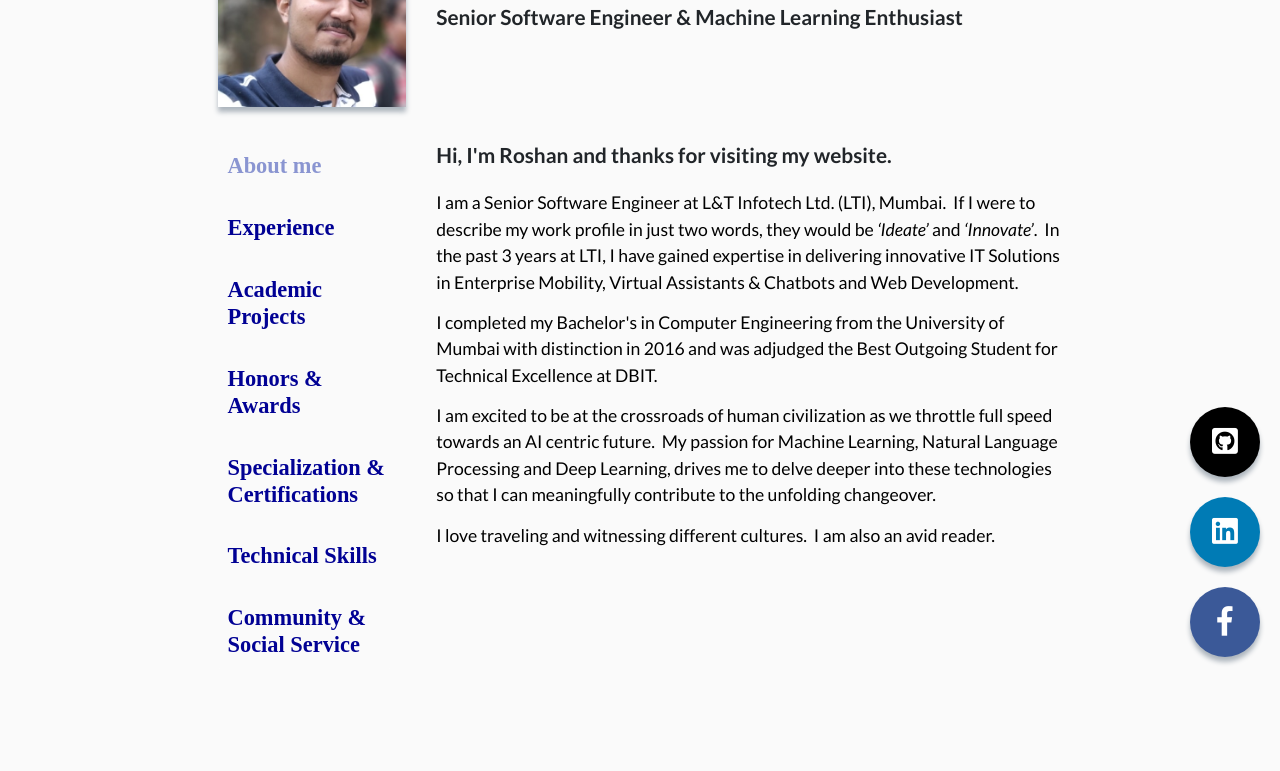
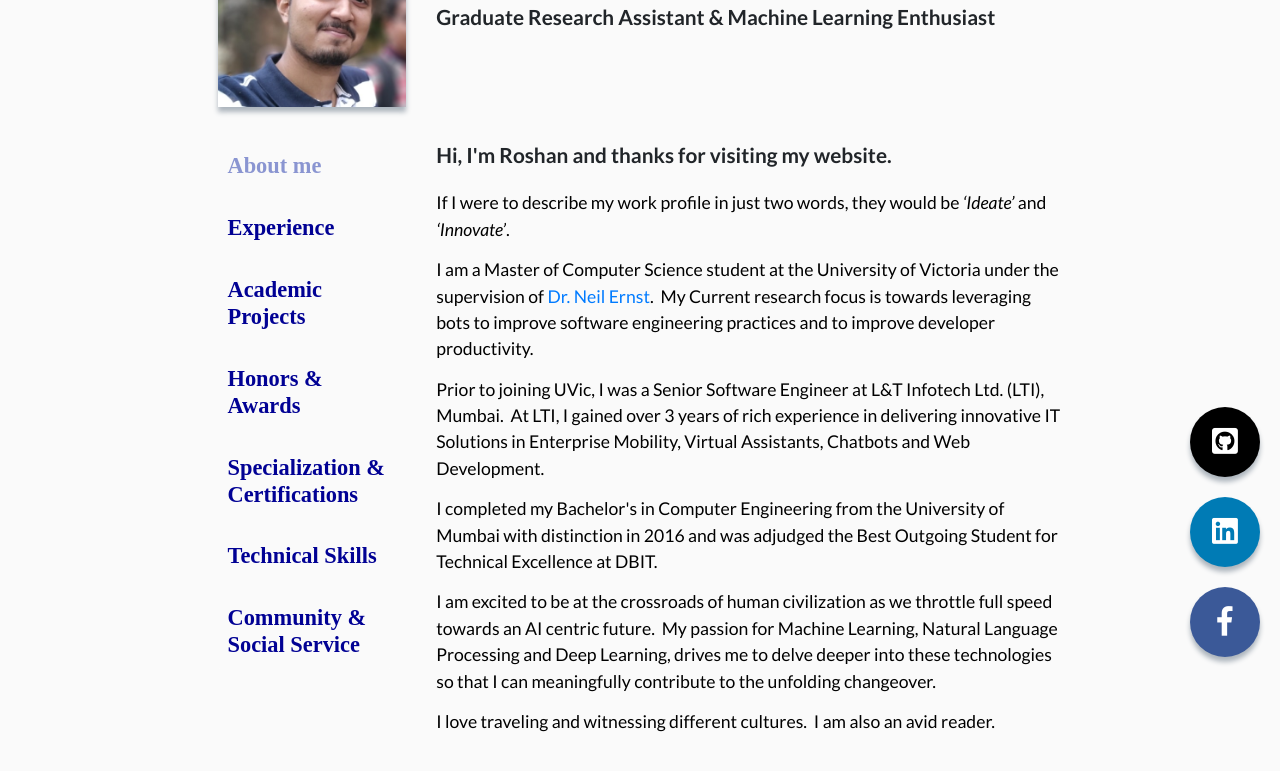
Before and after one commit to roshanlas/roshanlas.github.io, a website: page index.html in a window 1280 px wide. Shown: the part 103-874 px from the top of the page. Drawn offline with Linux system fonts and the light colour scheme.

Commit message:
Update About Me

```diff
--- a/index.html
+++ b/index.html
@@ -49,7 +49,7 @@
 				<div class="col-md-9 header-content content content-active">
 					<h1 class="name-header">Roshan Neil Lasrado</h1>
 					<div class="features-icons-item mx-auto mb-5 mb-lg-0 mb-lg-3">
-						<h3 id="desc1">Senior Software Engineer &amp; Machine Learning Enthusiast</h3>
+						<h3 id="desc1">Graduate Research Assistant &amp; Machine Learning Enthusiast</h3>
 						<h3 id="desc2">Backpacker, Explorer &amp; Bibliophile</h3>
 					</div>
 
@@ -82,11 +82,17 @@
 					<div class="features-icons-item mx-auto mb-5 mb-lg-0 mb-lg-3">
 						<h3>Hi, I'm Roshan and thanks for visiting my website.</h3> <br>
 						<p class="text-content lead mb-0">
-							I am a Senior Software Engineer at L&T Infotech Ltd. (LTI), Mumbai.&nbsp;&nbsp;If I were to describe my work profile in
-							just two
-							words, they would be <i>‘Ideate’</i> and <i>‘Innovate’</i>.&nbsp;&nbsp;In the past 3 years at LTI, I have gained
-							expertise in delivering
-							innovative IT Solutions in Enterprise Mobility, Virtual Assistants &amp; Chatbots and Web Development.
+							If I were to describe my work profile in just two words, they would be <i>‘Ideate’</i> and <i>‘Innovate’</i>.
+						</p> <br>
+						<p class="text-content lead mb-0">
+							I am a Master of Computer Science student at the University of Victoria under the supervision of
+							<a href="https://www.neilernst.net/" target="_blank">Dr. Neil Ernst</a>.&nbsp;&nbsp;My Current research focus is towards leveraging bots
+							to improve software engineering practices and to improve developer productivity.
+						</p> <br>
+						<p class="text-content lead mb-0">
+							Prior to joining UVic, I was a Senior Software Engineer at L&T Infotech Ltd. (LTI), Mumbai.&nbsp;&nbsp;At LTI,
+							I gained over 3 years of rich experience in delivering innovative IT Solutions in Enterprise Mobility,
+							Virtual Assistants, Chatbots and Web Development.
 						</p> <br>
 						<p class="text-content lead mb-0">
 							I completed my Bachelor's in Computer Engineering from the University of Mumbai with distinction in 2016 and was
```
